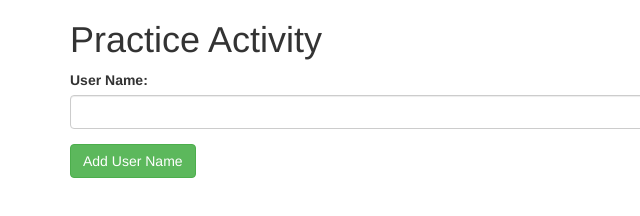
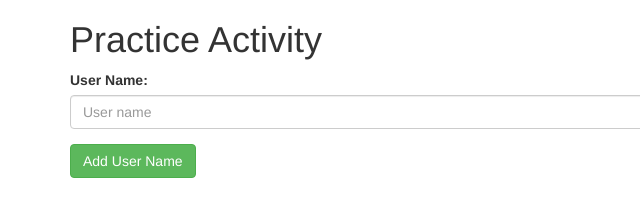
Before and after one commit to dbdgjthgcbcc/Kwitter-practice-, a plain HTML site: page index.html in a window 1280 px wide. Shown: the full height of the page, 0-640 px from the left. Drawn offline with nearby package versions, Linux system fonts and the light colour scheme.

Commit message:
Update index.html

```diff
--- a/index.html
+++ b/index.html
@@ -22,7 +22,7 @@
 
 		<div class="form-group">
 			<label>User Name:</label>
-			<inpt type="text" id="user_name" class="form-control" placeholder="User name"></inpt>
+			<input type="text" id="user_name" class="form-control" placeholder="User name">
 
 		</div>
 
```
